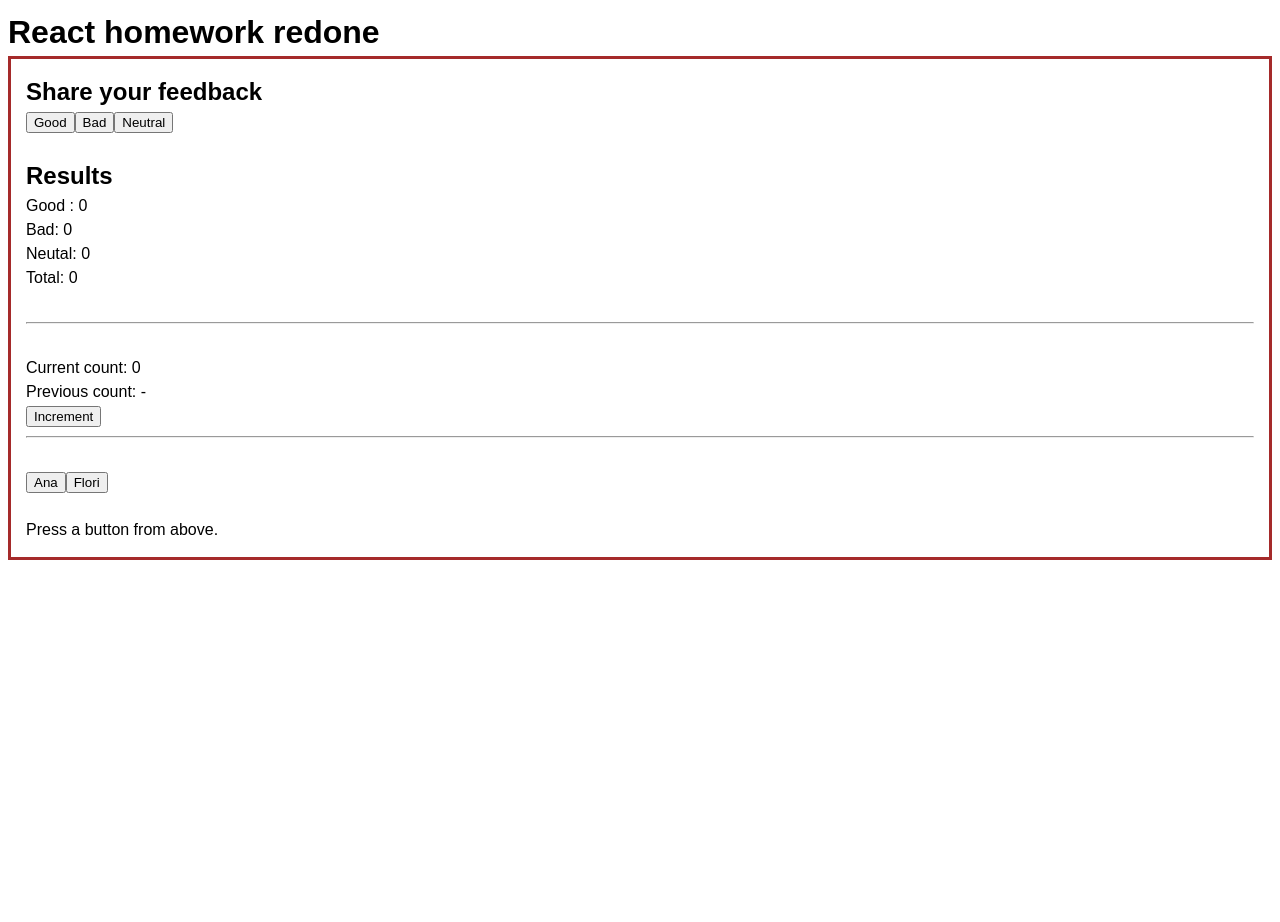
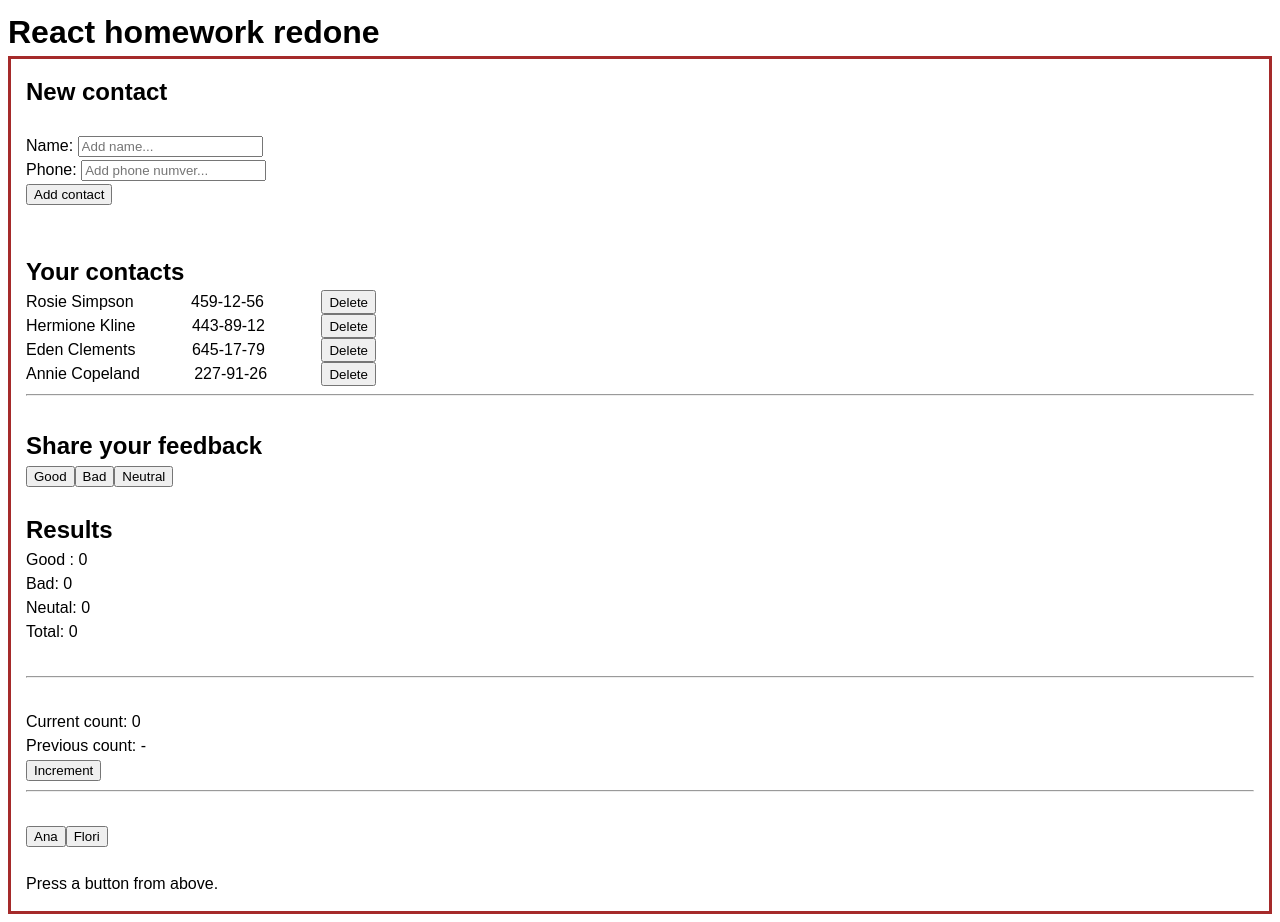
Before and after one commit to FloriGOIT/redone-hw1-react, a React (Create React App) app: page / in a window 1280 px wide. Before the commit the page ends 800 px from the top, so only its background shows below. Built offline with nearby package versions, Linux system fonts and the light colour scheme.

Commit message:
<FuncAgenda/> in progress

```diff
--- a/src/components/App.jsx
+++ b/src/components/App.jsx
@@ -2,7 +2,8 @@
 
 import { createContext, useContext, useState } from "react";
 import { PreferenciesSection, PreviousValueTracker } from "./test/Test2";
-import FunFeedback from "./home-work-4/FuncFeedback";
+import FunFeedback from "./home-work-4/FuncFeedBack/FuncFeedback";
+import { FuncAgenda } from "./home-work-4/FuncAgenda/FuncAgenda";
 
 
 const UserContext = createContext();
@@ -25,6 +26,9 @@ function App() {
           padding: 15,
         }}
       >
+        <FuncAgenda />
+        <hr />
+        <br />
         <FunFeedback/>
       <hr />
       <br />
--- /dev/null
+++ b/src/components/home-work-4/FuncAgenda/FuncAgenda.jsx
@@ -0,0 +1,72 @@
+import style from './funcAgenda.module.scss';
+import { useState } from 'react';
+
+// un arr initial 1. Addcontact, 2. Searc contact, 3.Show contacts
+
+export const FuncAgenda = () => {
+  const [arr, setArr] = useState([
+    { id: 'id-1', namE: 'Rosie Simpson', number: '459-12-56' },
+    { id: 'id-2', namE: 'Hermione Kline', number: '443-89-12' },
+    { id: 'id-3', namE: 'Eden Clements', number: '645-17-79' },
+    { id: 'id-4', namE: 'Annie Copeland', number: '227-91-26' },
+  ]);
+
+  const handleNewContact = input => setArr(prevArr => [...prevArr, input]);
+        console.log('arr', arr);
+
+  return (
+          <section className={style.agendaAll}>
+                  <h2>New contact</h2><br/>
+                  <AddContactF handleNewContact={handleNewContact} /><br /><br />
+                  <h2>Your contacts</h2>
+                  <ShowContacts arr={arr} />
+    </section>
+  );
+};
+
+const AddContactF = props => {
+  const handleContact = e => {
+    e.preventDefault();
+    const nameC = e.target.elements.nameC.value.trim();
+    const phoneC = e.target.elements.phoneC.value.trim();
+    const newContact = { id: `id-${Date.now()}`, namE: nameC, number: phoneC };
+    props.handleNewContact(newContact);
+    e.currentTarget.reset();
+  };
+  return (
+    <form onSubmit={handleContact}>
+      <label htmlFor="contactName">Name: </label>
+      <input
+        type="text"
+        id="contactName"
+        name="nameC"
+        placeholder="Add name..."
+        pattern="[A-Za-z]{2,}[A-Za-z\-\s]+"
+        required
+      />
+      <br />
+      <label>Phone: </label>
+      <input
+        type="text"
+        id="phoneContact"
+        name="phoneC"
+        placeholder="Add phone numver... "
+        pattern="\+?\d{1,4}?[\-.\s]?\(?\d{1,3}?\)?[\-.\s]?\d{1,4}[\-.\s]?\d{1,4}[\-.\s]?\d{1,9}"
+        required
+                  />
+                  <br />
+                  <button type="submit">Add contact</button>
+
+    </form>
+  );
+};
+
+const ShowContacts = props => {
+        return (<ul className={style.showContact}>
+                {props.arr.map(({ id, namE, number }) => <li key={id}>
+                        <span>{namE}</span>
+                        <span>{number}</span>
+                        <button type="button">Delete</button>
+                </li>)}
+         </ul>)
+}
--- /dev/null
+++ b/src/components/home-work-4/FuncAgenda/funcAgenda.module.scss
@@ -0,0 +1,2 @@
+.showContact{list-style-type: none; width: 350px;
+li{display:flex; flex-direction: row; gap:20px; justify-content: space-between}}
```
Also changed, not shown: src/components/home-work-4/FuncFeedBack/FuncFeedback.jsx (renamed from src/components/home-work-4/FuncFeedback.jsx), src/components/home-work-4/FuncFeedBack/funFeedback.module.scss (renamed from src/components/home-work-4/funFeedback.module.scss).
